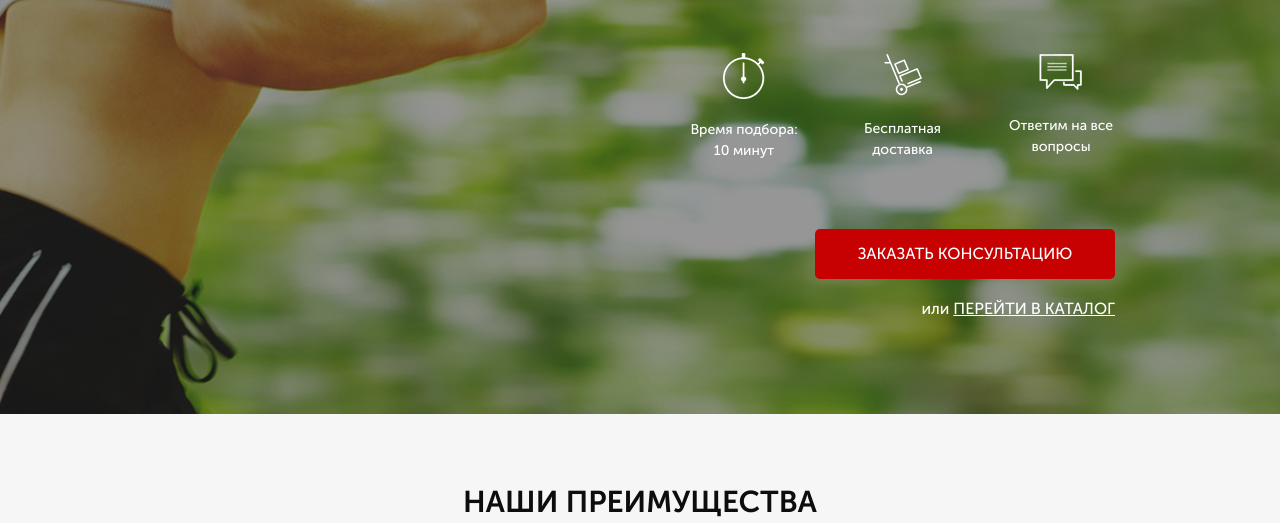
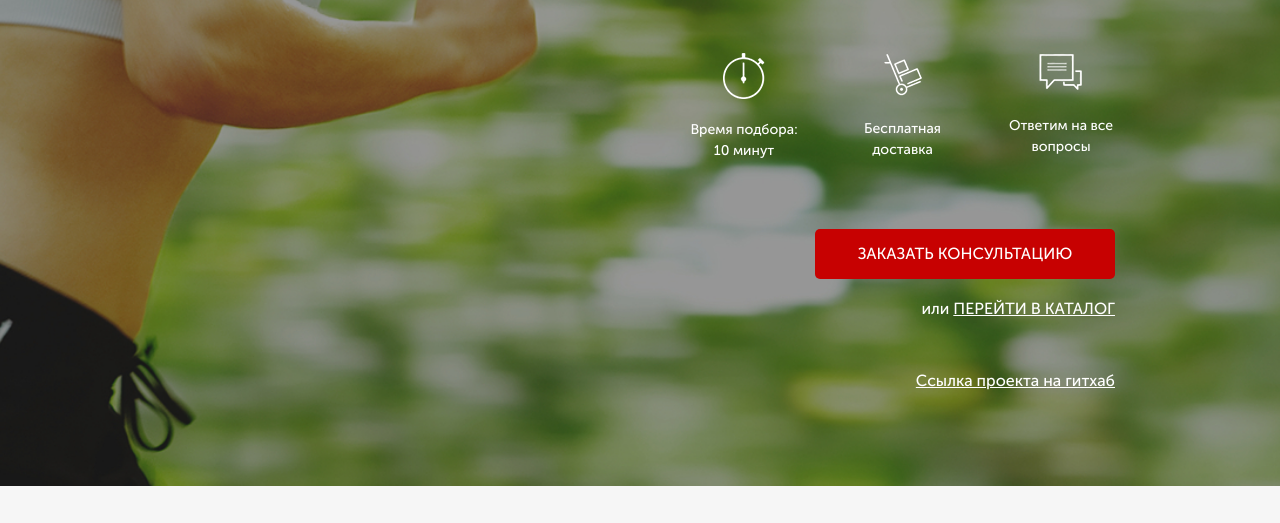
Before and after one commit to Waterfallllllll/Pulse, a website: page src/index.html in a window 1280 px wide. Shown: the part 277-800 px from the top of the page. Drawn offline with nearby package versions, Linux system fonts and the light colour scheme.

Commit message:
github link

```diff
--- a/src/index.html
+++ b/src/index.html
@@ -61,6 +61,8 @@
                 <div class="promo__link">
                     или
                     <a href="#">ПЕРЕЙТИ В КАТАЛОГ</a>
+                    <br><br><br>
+                    <a href="https://github.com/Waterfallllllll/Pulse" target="_blank">Ссылка проекта на гитхаб</a>
                 </div>
             </div>
         </div>
```
Also changed, not shown: dist/css/style.min.css, dist/index.html.
